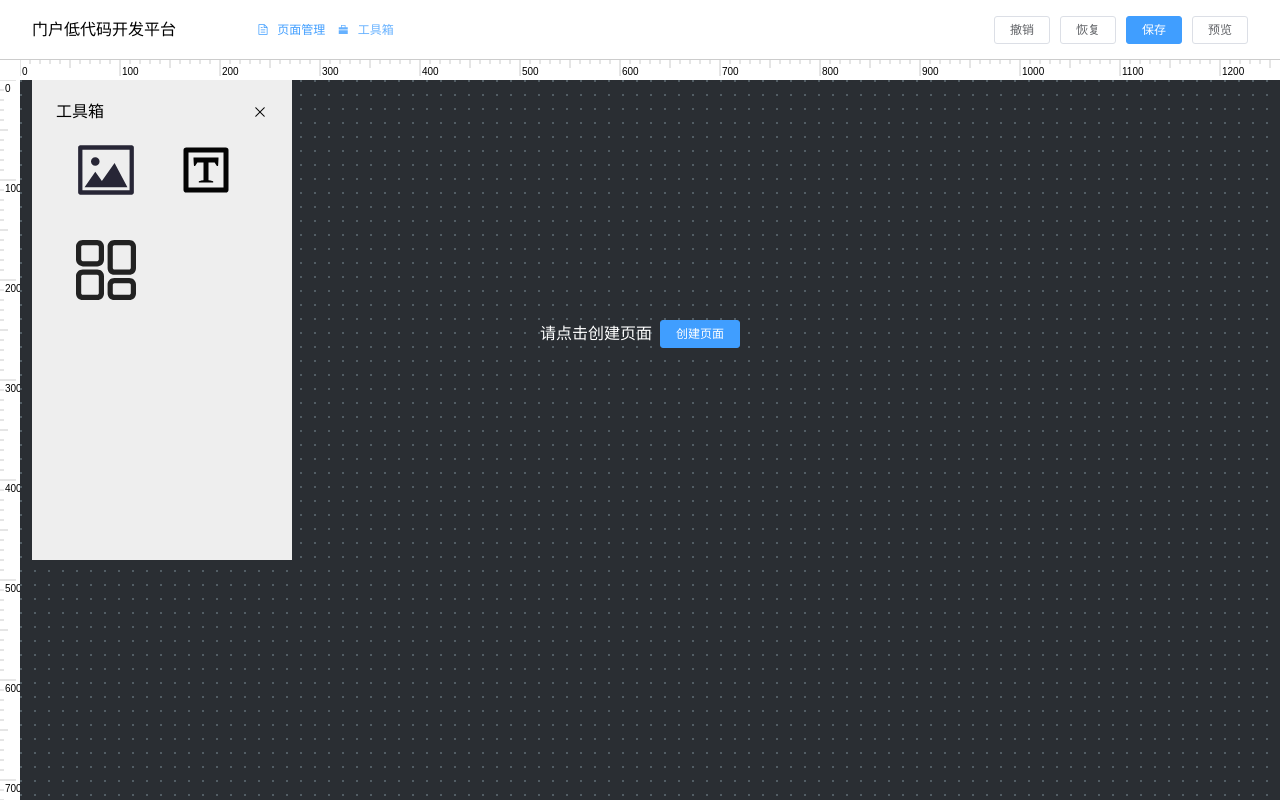
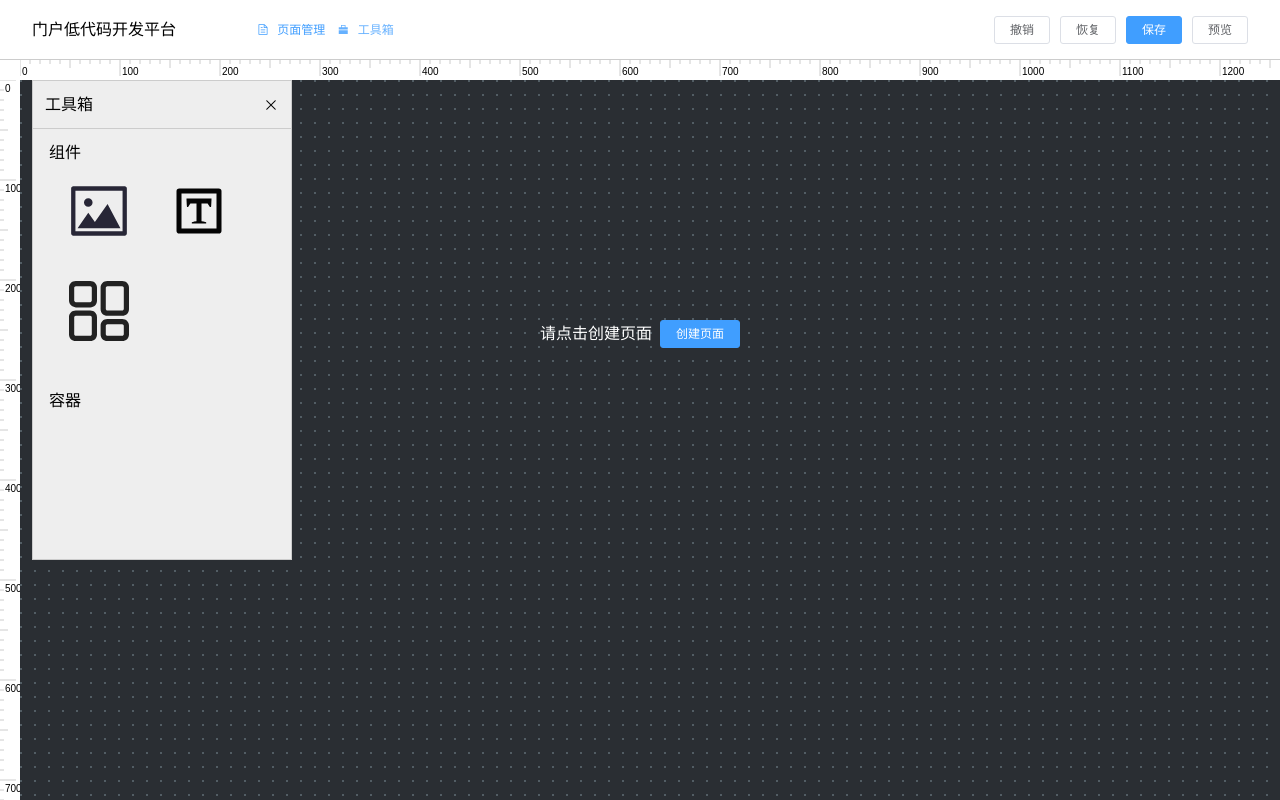
Before and after one commit to iJay/drag-ele-demo, a Vue app: page / in a window 1280 px wide. Both pictures are taken after a click on the button "工具箱". Built offline with nearby package versions, Linux system fonts and the light colour scheme.

Commit message:
feat: 测试工具箱的拖拽

```diff
--- a/src/components/container/FreedomContainer.vue
+++ b/src/components/container/FreedomContainer.vue
@@ -165,7 +165,6 @@ export default {
   height: 200px;
   background-color: #f5f5f5;
   border: 1px solid #e0e0e0;
-  border-radius: 4px;
   box-shadow: 0 2px 4px rgba(0, 0, 0, 0.1);
   overflow: hidden;
 
--- a/src/components/container/MainContainer.vue
+++ b/src/components/container/MainContainer.vue
@@ -17,6 +17,7 @@
 </template>
 
 <script>
+import _ from "lodash";
 export default {
   props: {
     componentData: {
@@ -28,8 +29,26 @@ export default {
   methods: {
     handleDrop(e) {
       e.preventDefault();
-      const data = e.dataTransfer.getData("dragData");
-      console.log(data);
+      debugger;
+      const transferData = JSON.parse(
+        e.dataTransfer.getData("application/json")
+      );
+      const hasExist = this.$store.state.componentData.some(
+        (item) =>
+          item.id === transferData.id &&
+          item.componentName === transferData.componentName
+      );
+      if (!hasExist) {
+        const widget = this.$store.state.widgets.find(
+          (item) => item.componentName === transferData.componentName
+        );
+        const componentOpt = _.cloneDeep(widget);
+        componentOpt.id = transferData.id;
+        this.$store.dispatch("addComponent", {
+          parentId: this.componentData.id,
+          component: componentOpt,
+        });
+      }
     },
     handleDragOver(e) {
       e.preventDefault();
--- a/src/store/index.js
+++ b/src/store/index.js
@@ -164,7 +164,7 @@ export default new Vuex.Store({
         parentComponent.children.push(componentMetaData.component);
       } else {
         // 3.如果没有parentId 说明是根组件 直接添加到根组件中
-        componentMetaData.id = generateId();
+        componentMetaData.component.id = generateId();
         state.componentData.push(componentMetaData.component);
       }
     },
--- a/src/views/components/HomeToolModal.vue
+++ b/src/views/components/HomeToolModal.vue
@@ -8,6 +8,8 @@
         @click="$emit('close')"
       ></i>
     </header>
+    <section>
+      <h4>组件</h4>
       <ul>
         <li
           draggable="true"
@@ -18,6 +20,10 @@
           <img :src="item.icon" :alt="item.label" />
         </li>
       </ul>
+    </section>
+    <section>
+      <h4>容器</h4>
+    </section>
   </div>
 </template>
 
@@ -54,6 +60,7 @@ export default {
         componentName: widgetItem.componentName,
         id: generateId(),
       };
+      console.log(data);
       e.dataTransfer.setData("application/json", JSON.stringify(data));
     },
   },
@@ -70,12 +77,21 @@ export default {
   background: #eee;
   z-index: 199;
   box-sizing: border-box;
-  padding: 24px;
+  border: 1px solid #ccc;
 
   & > header {
     display: flex;
+    height: 48px;
+    box-sizing: border-box;
+    padding: 0 12px;
     align-items: center;
     justify-content: space-between;
+    border-bottom: 1px solid #ccc;
+  }
+
+  & > section {
+    box-sizing: border-box;
+    padding: 16px;
   }
 
   ul {
```
Lines whose indentation alone changed are shown as unchanged.
